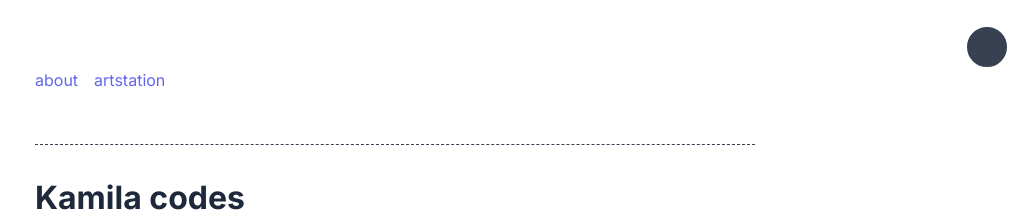
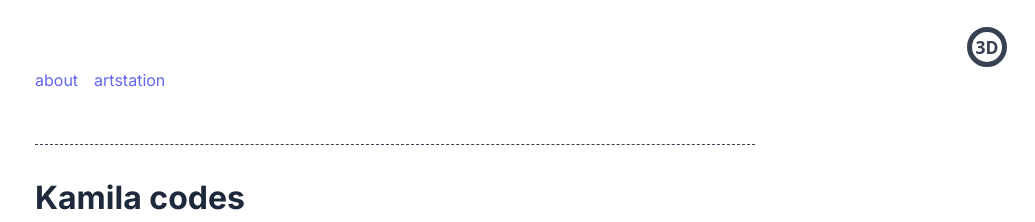
Before and after one commit to kamilashi/kamilashi.github.io, a Jekyll site: the page built from index.md, in a window 1280 px wide. Shown: the top 222 px of the page, without its empty margins (245-1280 px from the left). Built offline with Jekyll 4.4.1, drawn with Linux system fonts in a browser that asks for light colours.

Commit message:
customized layout switch buttons

```diff
--- /dev/null
+++ b/_includes/toggle_layout_button.html
@@ -0,0 +1,12 @@
+<button title="Toggle Layout" id="layout-toggle" class="hud-toggle" >
+  <svg viewBox="0 0 32 32" width="40" height="40" fill="currentcolor">
+    <circle cx="16" cy="16" r="14" fill="none" stroke="currentcolor" stroke-width="4"></circle>
+    <text x="16" y="18"
+          font-family="system-ui, -apple-system, Segoe UI, Roboto, Helvetica, Arial, sans-serif"
+          font-size="14" font-weight="700"
+          text-anchor="middle" dominant-baseline="middle"
+          fill="currentcolor"
+          class="layout-label-text">
+    </text>
+  </svg>
+</button>
--- a/_layouts/default.html
+++ b/_layouts/default.html
@@ -5,23 +5,26 @@
 
     <div class = "hud-v-list">
       <div class = "hud-v-list-item">
-        {% assign home = site.pages | where: "layout", "home-3d" | first %}
-        <button title="Toggle Layout" id="layout-toggle" class="hud-toggle"  data-url="{{ home.url | relative_url | default: '/' }}">
-          <svg viewBox="0 0 32 32" width="40" height="40" fill="currentcolor">
-            <circle cx="16" cy="16" r="14" fill stroke="currentcolor" stroke-width="4"></circle>
-          </svg>
-        </button>
+        {%- include toggle_layout_button.html -%}
       </div>
     </div>
 
+    <!-- {% assign home = site.pages | where: "layout", "home-3d" | first %} -->
+
     <script>
-    document.addEventListener('DOMContentLoaded', () => {
-      const btn = document.getElementById('layout-toggle');
-      if (!btn) return;
-      btn.addEventListener('click', e => {
-        window.open(btn.dataset.url, 'self');
+      const layoutUrl = "{{ home.url | relative_url | default: '/' }}";
+
+      document.addEventListener('DOMContentLoaded', () => {
+        const btn = document.getElementById('layout-toggle');
+        if (!btn) return;
+
+        btn.addEventListener('click', e => {
+          window.open('home-3d/', 'self');
+        });
+
+        const labelSwitchText = btn.querySelector('text.layout-label-text');
+        labelSwitchText.textContent = "3D";
       });
-    });
     </script>
 
     <main class="page-content" aria-label="Content">
--- a/_sass/new3d.scss
+++ b/_sass/new3d.scss
@@ -147,7 +147,7 @@
 }
 
 .new-bg-row-bottom > img{
-  width: 3.5rem;
+  width: 3.0rem;
   aspect-ratio: 1 / 1;
   object-fit: cover;
   position: absolute;
```
Also changed, not shown: _layouts/default-3d.html (+5 -5 lines).
